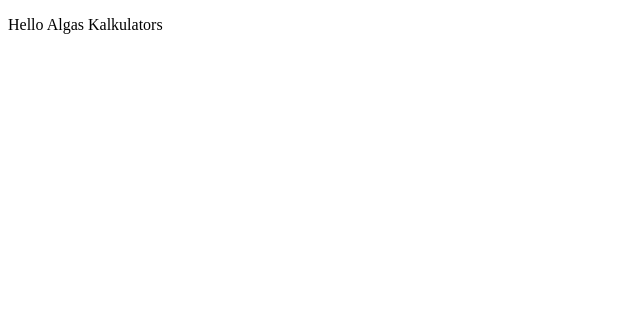
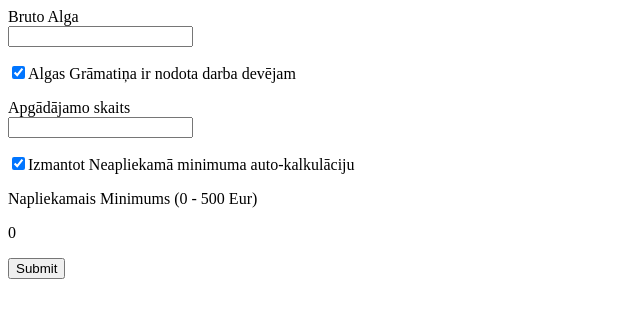
Before and after one commit to andrisLaduzans/algas-kalkulators, a React (Vite) app: page / in a window 1280 px wide. Shown: the top 318 px of the page, without its empty margins (0-640 px from the left). Built offline with nearby package versions, Linux system fonts and the light colour scheme.

Commit message:
add useForm hook, yupresolver, yup, configure schemas and useForm hook, add error messages

```diff
--- a/package.json
+++ b/package.json
@@ -20,7 +20,7 @@
     "@mui/material": "^5.15.16",
     "react": "^18.2.0",
     "react-dom": "^18.2.0",
-    "react-hook-form": "^7.51.3",
+    "react-hook-form": "^7.51.4",
     "yup": "^1.4.0"
   },
   "devDependencies": {
--- a/src/App.tsx
+++ b/src/App.tsx
@@ -1,9 +1,113 @@
-function App() {
+import { useForm } from "react-hook-form";
+import { yupResolver } from "@hookform/resolvers/yup";
+import * as yup from "yup";
+import { ObjectSchema } from "yup";
+import { UserInputNetSalaryCalc } from "./domain/models";
+import { getProvisionalNonTaxableMinimum } from "./domain/features/netSalaryCalculator/calculateNetSalary/helpers/getProvisionalNonTaxableMinimum";
+import { errorMessage } from "./domain/forms/errors";
+
+interface NetSalaryFormFields extends UserInputNetSalaryCalc {
+  isUseProvisionalNonTaxableMinimumCalculation: boolean;
+}
+
+// TODO: handle decimals count after coma handle large numbers
+const schema: ObjectSchema<NetSalaryFormFields> = yup.object({
+  grossSalary: yup
+    .number()
+    .transform((value) => (isNaN(value) ? undefined : value))
+    .required(errorMessage.required)
+    .positive(errorMessage.number.positive),
+  isTaxBookSubmittedWithEmployer: yup.boolean().required(),
+  numberOfDependents: yup
+    .number()
+    .transform((value) => (isNaN(value) ? undefined : value))
+    .nullable()
+    .min(0, ({ min }) =>
+      errorMessage.number.min.replace(/{{MIN}}/, min.toString())
+    ),
+  isUseProvisionalNonTaxableMinimumCalculation: yup.boolean().required(),
+  monthlyNonTaxableMinimum: yup
+    .number()
+    .transform((value) => (isNaN(value) ? undefined : value))
+    .nullable()
+    .min(0, ({ min }) =>
+      errorMessage.number.min.replace(/{{MIN}}/, min.toString())
+    )
+    .max(500, ({ max }) =>
+      errorMessage.number.max.replace(/{{MAX}}/, max.toString())
+    ),
+});
+
+export default function App() {
+  const {
+    register,
+    handleSubmit,
+    formState: { errors },
+    watch,
+  } = useForm<NetSalaryFormFields>({
+    resolver: yupResolver(schema),
+    defaultValues: {
+      isTaxBookSubmittedWithEmployer: true,
+      isUseProvisionalNonTaxableMinimumCalculation: true,
+    },
+    mode: "all",
+  });
+
+  const isUseProvisionalNonTaxableMinimumCalculationValue = watch(
+    "isUseProvisionalNonTaxableMinimumCalculation"
+  );
+  const grossSalaryValue = (watch("grossSalary") as number) || undefined;
+
+  const onSubmit = (data: NetSalaryFormFields) => console.log(data);
+
   return (
-    <div>
-      <p>Hello Algas Kalkulators</p>
-    </div>
+    <form onSubmit={handleSubmit(onSubmit)}>
+      <div>
+        <label htmlFor="grossSalary">Bruto Alga</label>
+      </div>
+      <input {...register("grossSalary")} type="number" />
+      <p>{errors.grossSalary?.message}</p>
+
+      <input {...register("isTaxBookSubmittedWithEmployer")} type="checkbox" />
+      <label htmlFor="isTaxBookSubmittedWithEmployer">
+        Algas Grāmatiņa ir nodota darba devējam
+      </label>
+      <p>{errors.isTaxBookSubmittedWithEmployer?.message}</p>
+
+      <div>
+        <label htmlFor="numberOfDependents">Apgādājamo skaits</label>
+      </div>
+      <input {...register("numberOfDependents")} type="number" />
+      <p>{errors.numberOfDependents?.message}</p>
+
+      <input
+        {...register("isUseProvisionalNonTaxableMinimumCalculation")}
+        type="checkbox"
+      />
+      <label htmlFor="isUseProvisionalNonTaxableMinimumCalculation">
+        Izmantot Neapliekamā minimuma auto-kalkulāciju
+      </label>
+      <p>{errors.isUseProvisionalNonTaxableMinimumCalculation?.message}</p>
+
+      <div>
+        <label htmlFor="monthlyNonTaxableMinimum">
+          Napliekamais Minimums (0 - 500 Eur)
+        </label>
+      </div>
+
+      {isUseProvisionalNonTaxableMinimumCalculationValue ? (
+        <p>
+          {grossSalaryValue === undefined
+            ? 0
+            : getProvisionalNonTaxableMinimum(grossSalaryValue)}
+        </p>
+      ) : (
+        <input {...register("monthlyNonTaxableMinimum")} type="number" />
+      )}
+
+      <p>{errors.monthlyNonTaxableMinimum?.message}</p>
+
+      <input type="submit" />
+    </form>
   );
 }
-
-export default App;
--- a/src/domain/features/netSalaryCalculator/calculateNetSalary/calculateNetSalary.ts
+++ b/src/domain/features/netSalaryCalculator/calculateNetSalary/calculateNetSalary.ts
@@ -14,7 +14,8 @@ export const calculateNetSalary = (
   const incomeAfterVsaoi = input.grossSalary - vsaoi;
 
   let nonTaxableMinimum =
-    input.monthlyNonTaxableMinimum === null
+    input.monthlyNonTaxableMinimum === null ||
+    input.monthlyNonTaxableMinimum === undefined
       ? getProvisionalNonTaxableMinimum(input.grossSalary)
       : input.monthlyNonTaxableMinimum;
 
@@ -22,7 +23,7 @@ export const calculateNetSalary = (
     nonTaxableMinimum = 0;
   }
 
-  const reliefForDependents = input.numberOfDependents * 250;
+  const reliefForDependents = (input.numberOfDependents || 0) * 250;
   let taxableSum = incomeAfterVsaoi - nonTaxableMinimum - reliefForDependents;
 
   let incomeTax = 0;
--- /dev/null
+++ b/src/domain/forms/errors.ts
@@ -0,0 +1,8 @@
+export const errorMessage = {
+  required: "šis lauks ir obligāti jāaizpilda",
+  number: {
+    positive: "jābūt pozitīvam skaitlim",
+    min: "skaitlim jābūt lielākam par {{MIN}}",
+    max: "skaitlim jābūt mazākam par {{MAX}}"
+  },
+};
--- a/src/domain/models.ts
+++ b/src/domain/models.ts
@@ -1,8 +1,8 @@
 export interface UserInputNetSalaryCalc {
   grossSalary: number;
   isTaxBookSubmittedWithEmployer: boolean;
-  numberOfDependents: number;
-  monthlyNonTaxableMinimum: number | null;
+  numberOfDependents?: number | null;
+  monthlyNonTaxableMinimum?: number | null;
 }
 
 export interface NetSalaryCalcResult {
```
Also changed, not shown: 1 other file (tests, documents, lock files or other folders).
